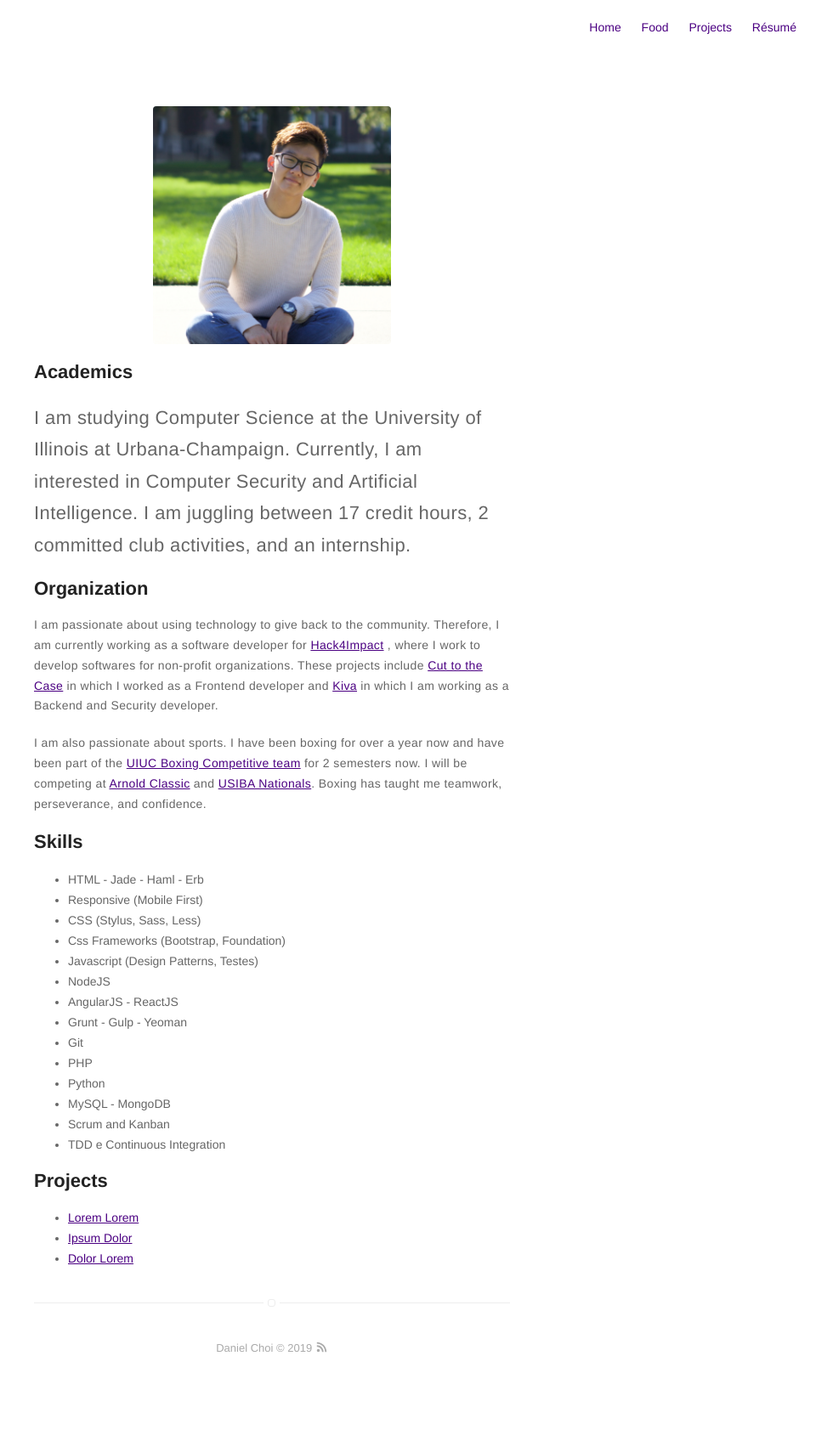
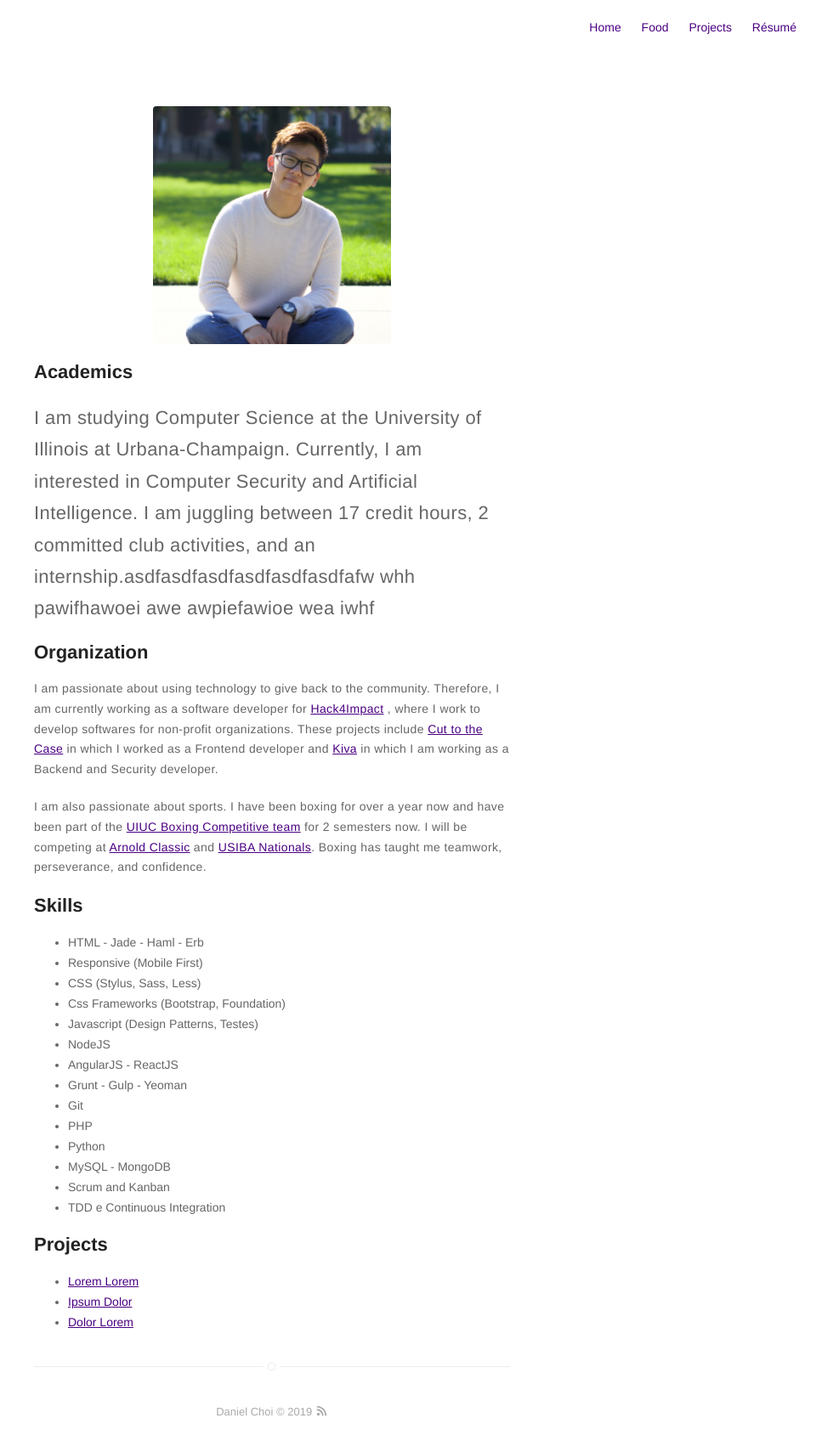
Before and after one commit to choiboy98/choiboy98.github.io, a Jekyll site: the page built from about.md, in a window 1280 px wide. Shown: the whole page at 85% size, without its empty margins (320-1280 px from the left). Built offline with Jekyll 4.4.1, drawn with Linux system fonts in a browser that asks for light colours; before the commit the page ends 1634 px from its top, so only the background shows below that.

```diff
--- a/about.md
+++ b/about.md
@@ -7,7 +7,7 @@
 <h2>Academics<h2>
 
 <p>I am studying Computer Science at the University of Illinois at Urbana-Champaign.
-Currently, I am interested in Computer Security and Artificial Intelligence. I am juggling between 17 credit hours, 2 committed club activities, and an internship.</p>
+Currently, I am interested in Computer Security and Artificial Intelligence. I am juggling between 17 credit hours, 2 committed club activities, and an internship.asdfasdfasdfasdfasdfasdfafw whh pawifhawoei awe awpiefawioe wea iwhf</p>
 
 <h2>Organization</h2>
 
```
